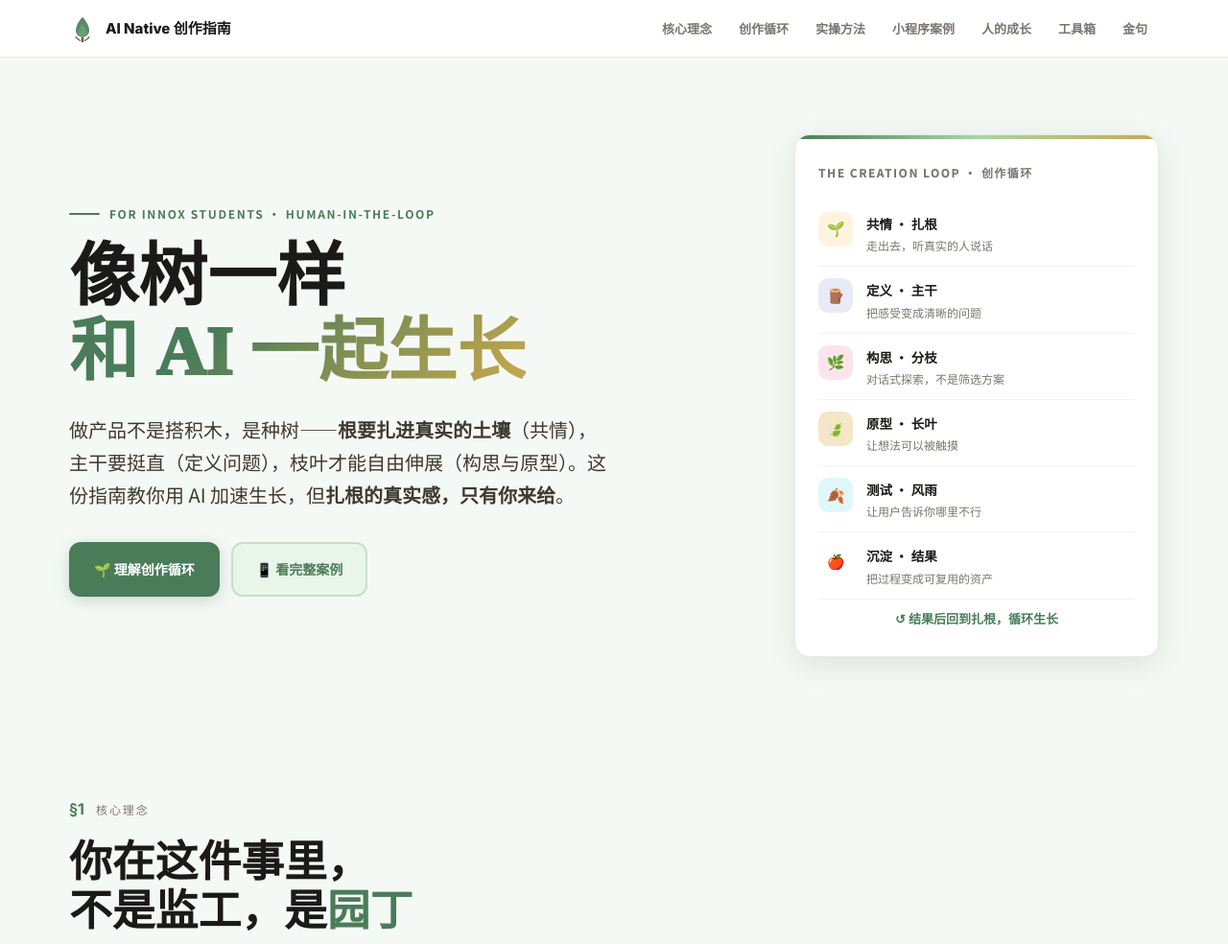
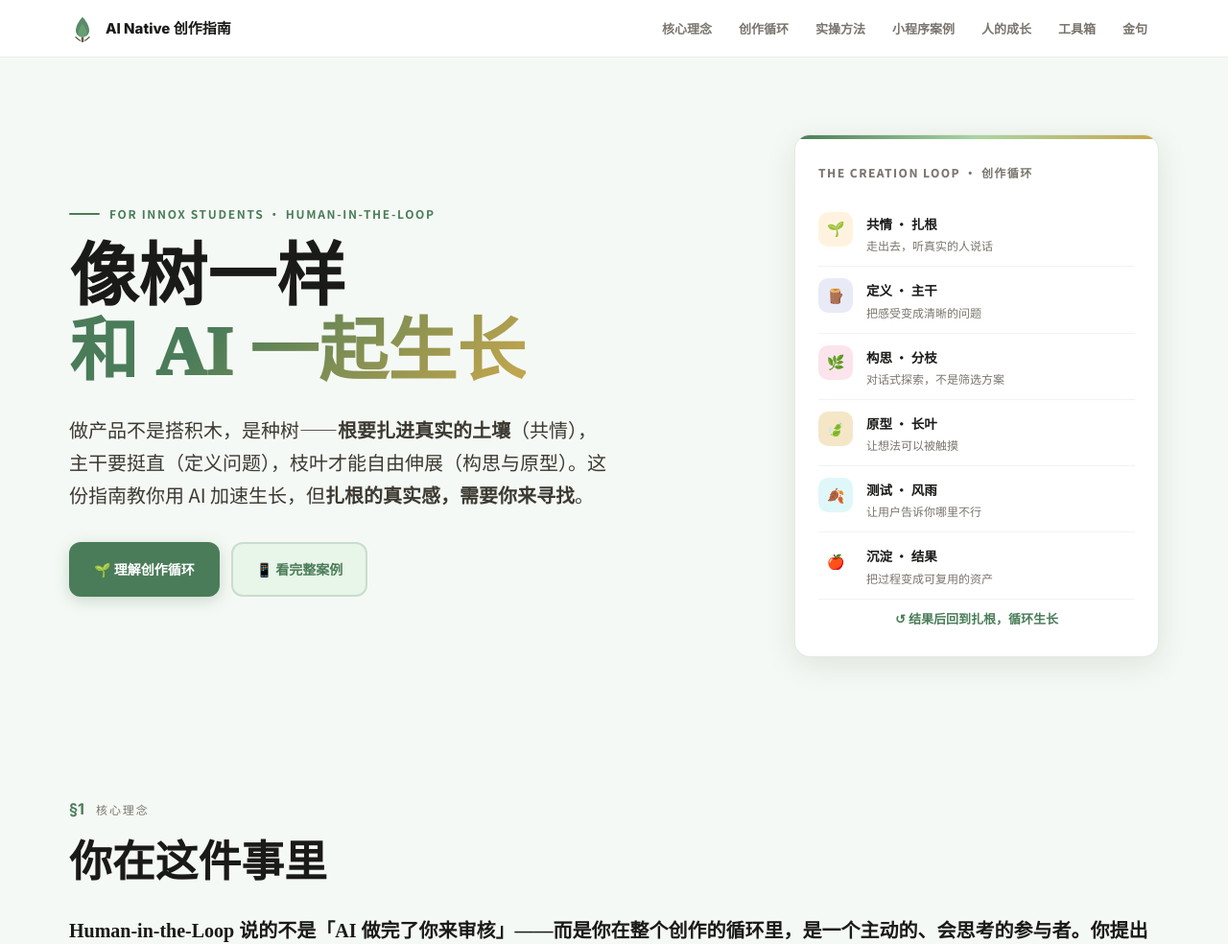
Before and after one commit to TreeListener757/TreeListener757.github.io, a plain HTML site: page index.html in a window 1280 px wide. Shown: the top 984 px of the page at 96% size. Drawn offline with Linux system fonts and the light colour scheme.

Commit message:
Update index.html

```diff
--- a/index.html
+++ b/index.html
@@ -694,7 +694,7 @@
     <p class="hero-eyebrow">For InnoX Students · Human-in-the-Loop</p>
     <h1>像树一样<br><em>和 AI 一起生长</em></h1>
     <p class="hero-desc">
-      做产品不是搭积木，是种树——<strong>根要扎进真实的土壤</strong>（共情），主干要挺直（定义问题），枝叶才能自由伸展（构思与原型）。这份指南教你用 AI 加速生长，但<strong>扎根的真实感，只有你来给</strong>。
+      做产品不是搭积木，是种树——<strong>根要扎进真实的土壤</strong>（共情），主干要挺直（定义问题），枝叶才能自由伸展（构思与原型）。这份指南教你用 AI 加速生长，但<strong>扎根的真实感，需要你来寻找</strong>。
     </p>
     <div class="hero-actions">
       <a class="btn btn-primary" href="#loop">🌱 理解创作循环</a>
@@ -759,7 +759,7 @@
     <span class="chapter-tag">核心理念</span>
   </div>
   <h2 style="font-size:clamp(28px,3.5vw,46px);line-height:1.15;margin-bottom:28px;font-family:'Noto Serif SC',serif;">
-    你在这件事里，<br>不是监工，是<em style="font-style:normal;color:var(--leaf);">园丁</em>
+    你在这件事里
   </h2>
 
   <div class="prose" style="max-width:100%;">
@@ -1465,7 +1465,7 @@
 <!-- ═══════ Footer ═══════ -->
 <footer class="footer">
   <div class="footer-inner">
-    <span>AI Native 产品创作指南 · 2026年6月 · Human-in-the-Loop · 像树一样生长</span>
+    <span>AI Native 产品创作指南 · 2026年6月 · Human-in-the-Loop · 深圳科创学院 李书林</span>
     <span>共情（扎根）→ 定义（主干）→ 构思（分枝）→ 原型（长叶）→ 测试（风雨）→ 沉淀（结果）↺</span>
   </div>
 </footer>
```
